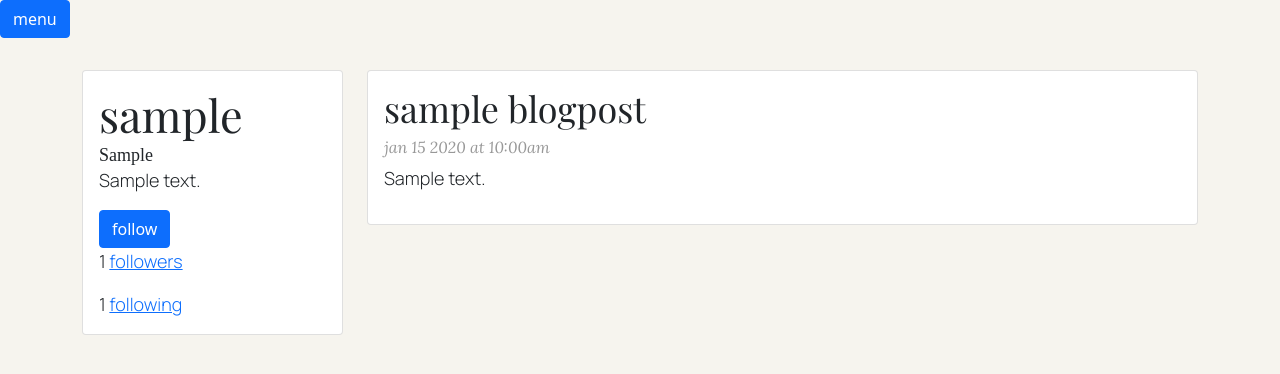
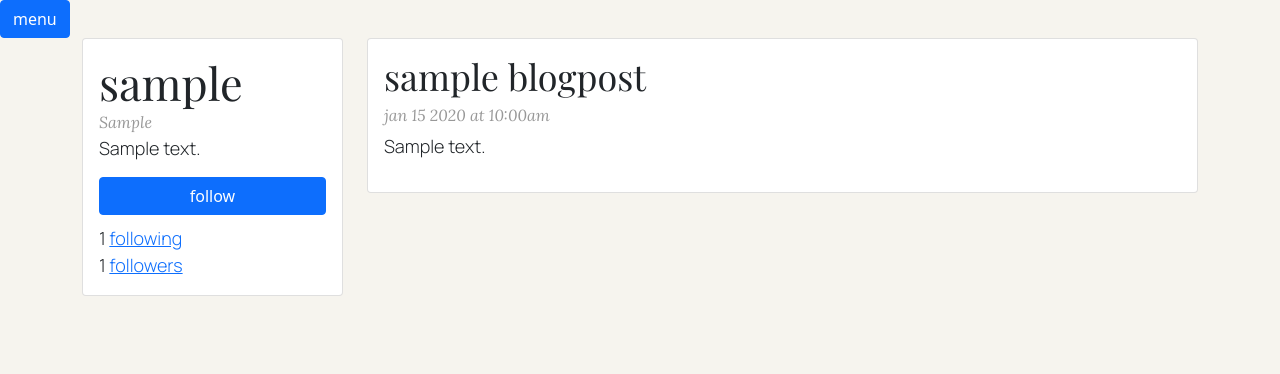
Before and after one commit to olewis8/django-blog, a Django app: a page that uses src/users/templates/pages/profile.html in a window 1280 px wide. Shown: the top 374 px of the page. Run offline with Django 3.2, Linux system fonts and the light colour scheme; tables that the repository leaves empty hold one stand-in row (values such as "Sample post"); data that the repository does not hold is empty.

Commit message:
style profile page

```diff
--- a/src/users/static/users/module.js
+++ b/src/users/static/users/module.js
@@ -117,9 +117,10 @@ const formatBioCard = function(bioData){
   var bioCard = document.createElement('div')
   var bioCardBody = document.createElement('div')
   var bioCardTitle = document.createElement('h1')
-  var bioCardLocation = document.createElement('h5')
+  var bioCardLocation = document.createElement('h6')
   var bioCardBioText = document.createElement('p')
   var bioCardFollowButton = document.createElement('button')
+  var bioCardFollowsCount = document.createElement('div')
   var bioCardFollowersCount = document.createElement('p')
   var bioCardFollowingCount = document.createElement('p')
   var bioCardFollowersLink = document.createElement('a')
@@ -129,8 +130,9 @@ const formatBioCard = function(bioData){
   bioCardBody.classList.add('card-body')
   bioCardTitle.classList.add('card-title')
   bioCardLocation.classList.add('card-subtitle')
-  bioCardBioText.classList.add('card-text')
-  bioCardFollowButton.classList.add('btn', 'btn-primary')
+  bioCardBioText.classList.add('card-text', 'bio-card-bio-text')
+  bioCardFollowButton.classList.add('btn', 'btn-primary', 'follow-button', 'w-100')
+  bioCardFollowsCount.classList.add('follows-count')
   bioCardFollowersCount.classList.add('card-text')
   bioCardFollowingCount.classList.add('card-text')
 
@@ -156,7 +158,9 @@ const formatBioCard = function(bioData){
 
   bioCardFollowersCount.append(bioCardFollowersLink)
   bioCardFollowingCount.append(bioCardFollowingLink)
-  bioCardBody.append(bioCardTitle, bioCardLocation, bioCardBioText, bioCardFollowButton, bioCardFollowersCount, bioCardFollowingCount)
+  bioCardFollowsCount.append(bioCardFollowingCount, bioCardFollowersCount)
+
+  bioCardBody.append(bioCardTitle, bioCardLocation, bioCardBioText, bioCardFollowButton, bioCardFollowsCount)
   bioCard.append(bioCardBody)
 
   return bioCard
--- /dev/null
+++ b/src/users/static/users/style.css
@@ -0,0 +1,17 @@
+.bio-card-bio-text{
+  margin-top: 3px;
+  margin-bottom: 5px;
+}
+
+.follow-button{
+  margin-top: 10px;
+  margin-bottom: 10px;
+}
+
+.follows-count{
+  display: block;
+}
+
+.follows-count p{
+  margin-bottom: 0;
+}
--- a/src/users/templates/pages/follows.html
+++ b/src/users/templates/pages/follows.html
@@ -7,11 +7,13 @@
 {% include 'components/blog/back-button.html' %}
 
 <!-- blog post card -->
-<div class='container py-3'>
+<div class='container'>
   <div id='follows-page-title'>
   </div>
+
   <div id='follows'>
   </div>
+
 </div>
 
 <script>
--- a/src/users/templates/pages/profile.html
+++ b/src/users/templates/pages/profile.html
@@ -5,17 +5,17 @@
 
 {% include 'components/blog/off-canvas-menu.html' %}
 
-<div class='container py-3'>
+<div class='container'>
   <div class='row'>
-    <div class='col-md-3 gy-3 gl-3'>
-      <div id='bio-card'>
-      </div>
+
+    <div class='col-md-3'>
+      <div id='bio-card'></div>
     </div>
 
-    <div class='col-md-9 gy-3'>
-      <div id='user-posts'>
-      </div>
+    <div class='col-md-9'>
+      <div id='user-posts'></div>
     </div>
+
   </div>
 </div>
 
```
